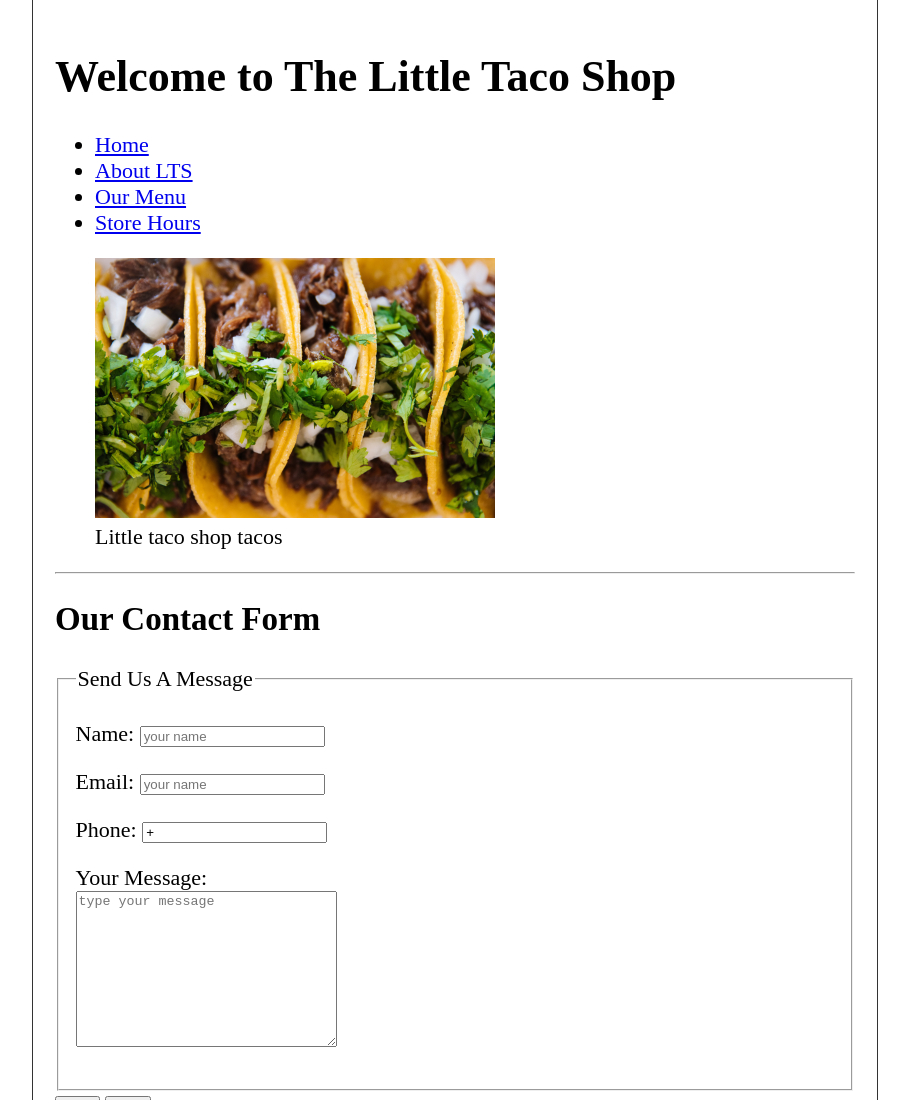
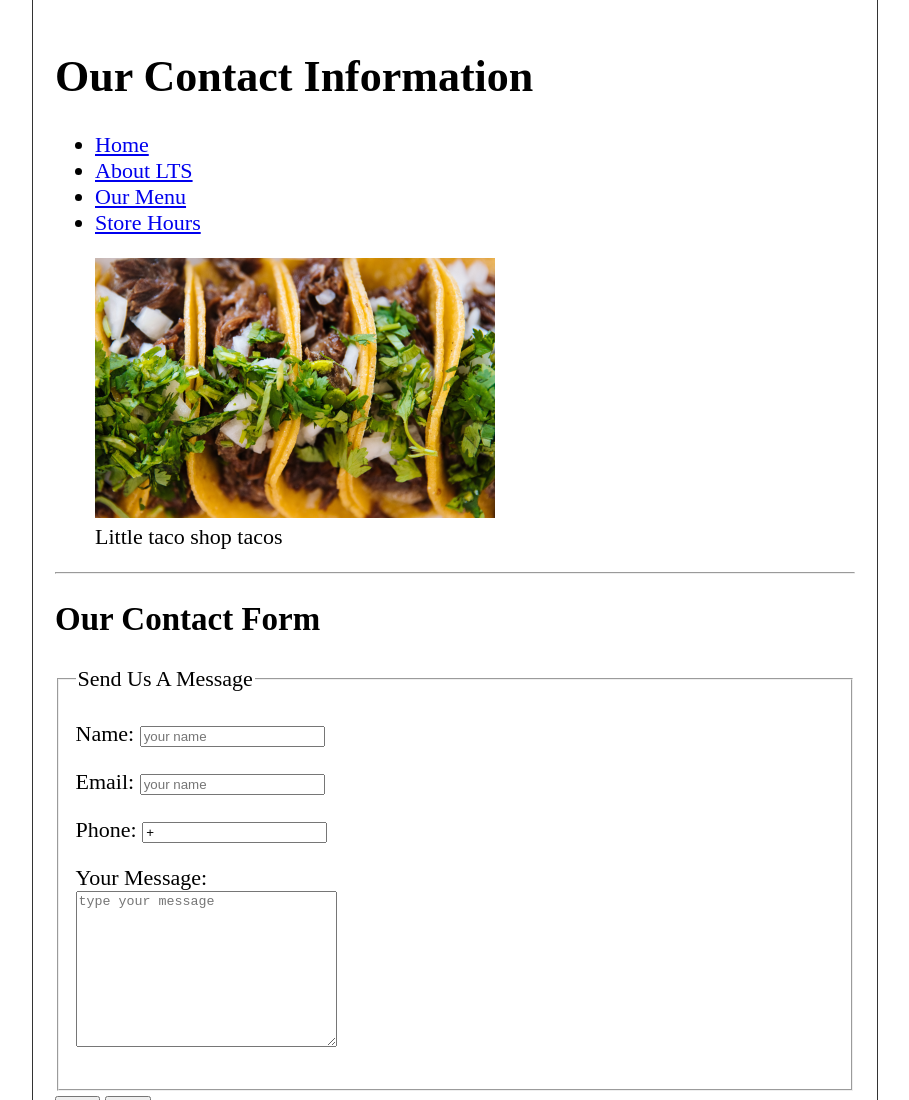
Before and after one commit to Rayan-19/project-2, a plain HTML site: page contact-us.html in a window 1280 px wide. Shown: the top 1100 px of the page, without its empty margins (185-1094 px from the left). Drawn offline with Linux system fonts and the light colour scheme.

Commit message:
tittle changed

```diff
--- a/contact-us.html
+++ b/contact-us.html
@@ -10,7 +10,7 @@
 </head>
 <body>
     <header>
-        <h1>Welcome to The Little Taco Shop</h1>
+        <h1>Our Contact Information</h1>
         <nav aria-label="primary naviation">
             <ul>
                 <li><a href="index.html">Home</a></li>
```
